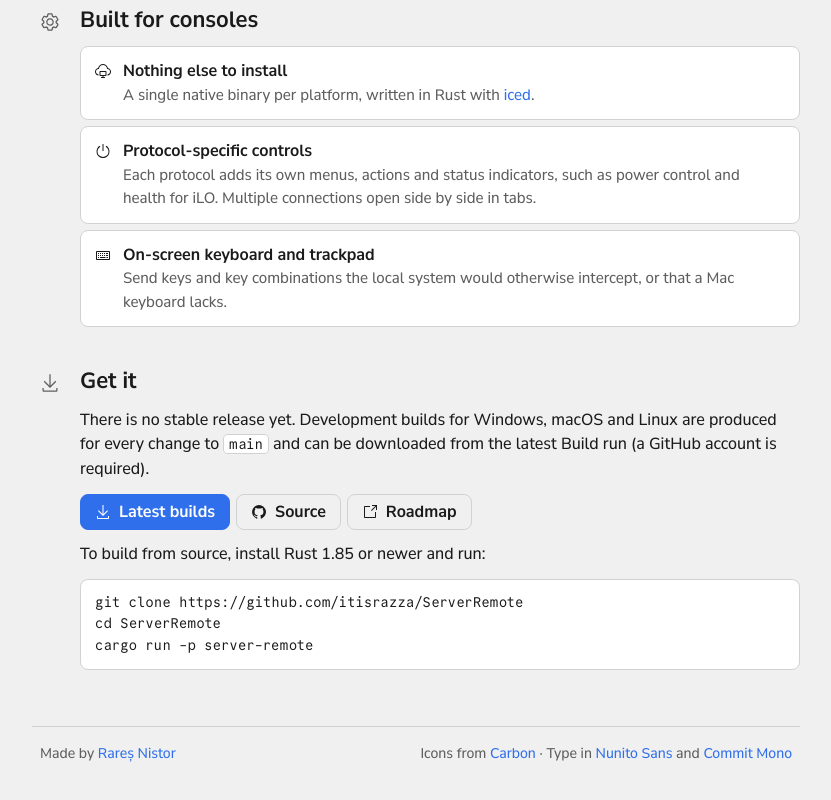
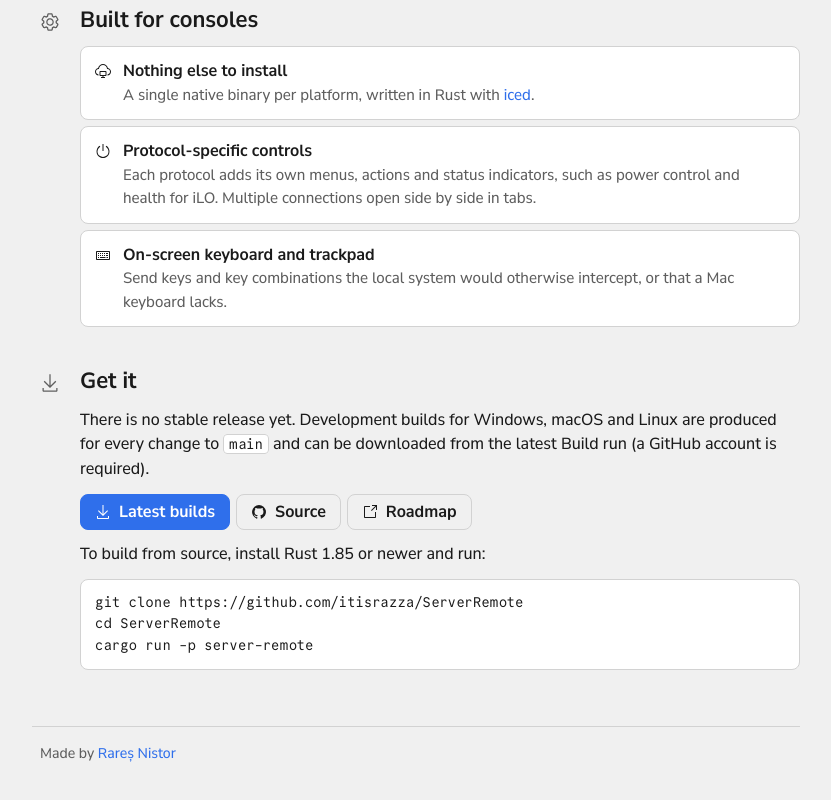
Before and after one commit to itisrazza/ServerRemote, a plain HTML site: page website/index.html in a window 1280 px wide. Shown: the part 1510-2310 px from the top of the page, without its empty margins (224-1055 px from the left). Drawn offline with Linux system fonts and the light colour scheme; files whose address does not match are found by name.

Commit message:
docs(website): drop the icon and font credits from the footer
Assisted-by: claude-opus-5-5 0rwx:w

```diff
--- a/website/index.html
+++ b/website/index.html
@@ -119,11 +119,6 @@ cargo run -p server-remote</code></pre>
 
     <footer>
       <span>Made by <a href="https://razza.io/">Rareș Nistor</a></span>
-      <span>
-        Icons from <a href="https://carbondesignsystem.com/">Carbon</a> ·
-        Type in <a href="https://github.com/googlefonts/NunitoSans">Nunito Sans</a>
-        and <a href="https://commitmono.com/">Commit Mono</a>
-      </span>
     </footer>
   </div>
 </body>
```
